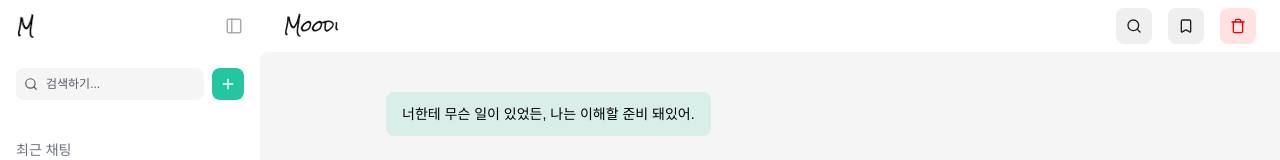
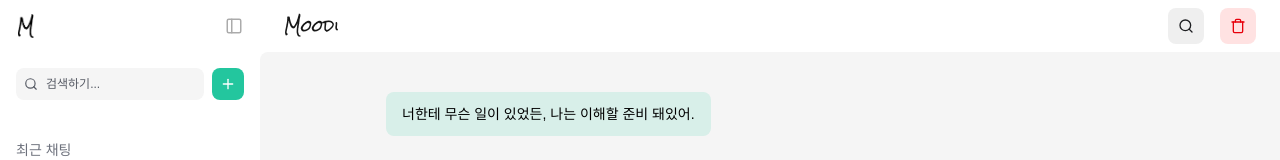
Before and after one commit to sduddla/moodi, a Next.js app: page /chat/1 in a window 1280 px wide. Shown: the top 160 px of the page. Built offline with nearby package versions, Linux system fonts and the light colour scheme.

Commit message:
refactor: 북마크 아이콘 제거

```diff
--- a/src/components/chat/ChatHeader.tsx
+++ b/src/components/chat/ChatHeader.tsx
@@ -1,4 +1,4 @@
-import { Bookmark, Search, Trash } from 'lucide-react';
+import { Search, Trash } from 'lucide-react';
 import { Rock_Salt } from 'next/font/google';
 import { useState } from 'react';
 import ChatSearchModal from './ChatSearchModal';
@@ -52,12 +52,6 @@ export default function ChatHeader({
 
           <button
             type='button'
-            className='flex items-center justify-center w-9 h-9 rounded-lg bg-[#EFEFEF] hover:bg-[#E8E8E8] cursor-pointer transition-colors'
-          >
-            <Bookmark size={16} className='text-[#1E1F22]' />
-          </button>
-          <button
-            type='button'
             onClick={handleDeleteClick}
             className='flex items-center justify-center w-9 h-9 rounded-lg bg-red-100 hover:bg-[#FED7D7] cursor-pointer transition-colors'
           >
```
